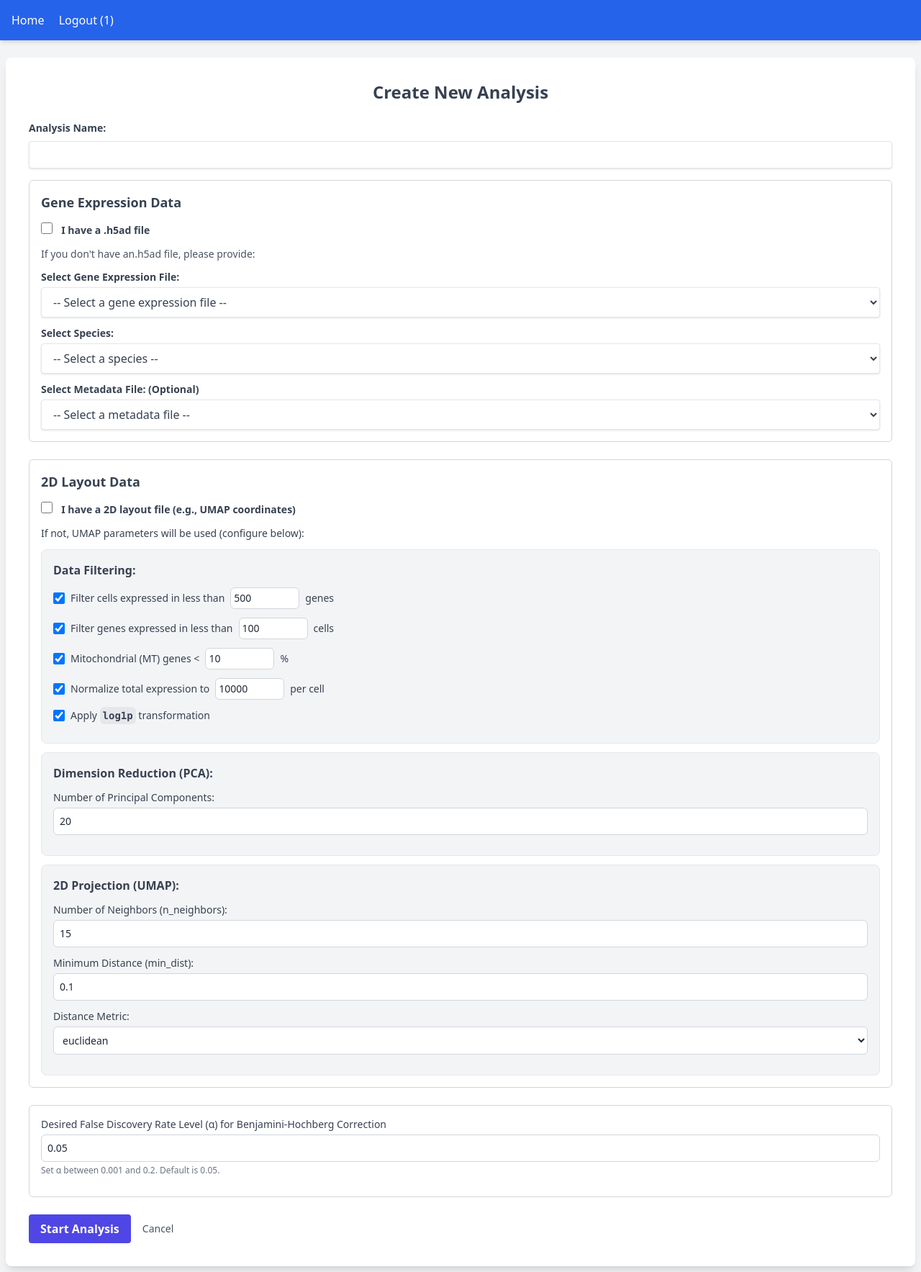
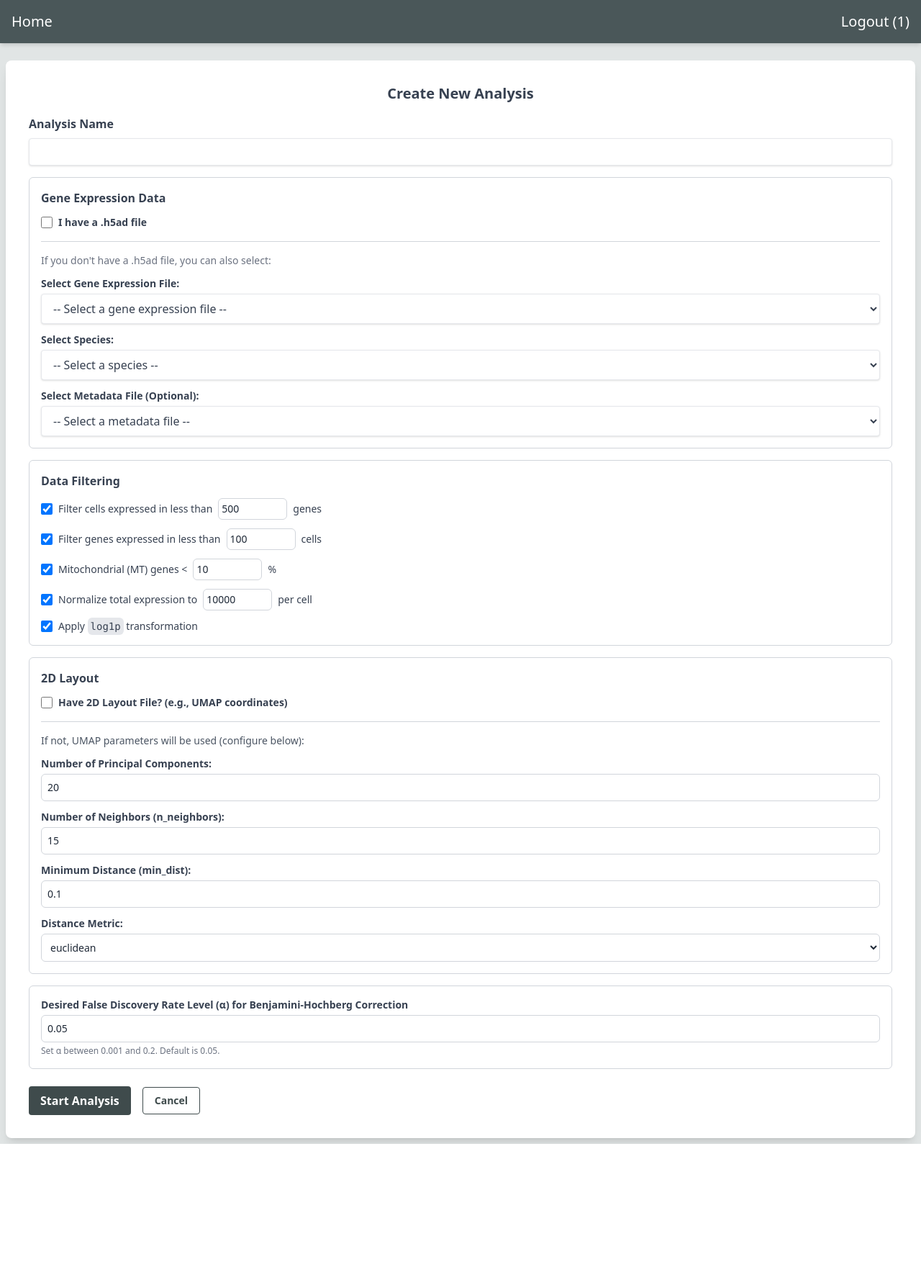
Before and after one commit to PathwayAndDataAnalysis/TF-PREDICTION-WEB, a Flask app: page /analysis/create in a window 1280 px wide. Shown: the whole page at 72% size. After the commit the page ends 1589 px from the top, so only its background shows below. Run offline with Flask 3, Linux system fonts and the light colour scheme; the visitor is signed in with stand-in values (Sample User, id 1); style sheets or scripts are compiled from the project's sources; some libraries are stand-ins or nearby versions.

Commit message:
data filtering section seperated

```diff
--- a/templates/base.html
+++ b/templates/base.html
@@ -8,18 +8,21 @@
 		<link href="{{ url_for('static', filename='css/dist/output.css') }}" rel="stylesheet" />
 	</head>
 
-	<body class="bg-gray-100 text-gray-800 h-screen flex flex-col">
-		<nav class="bg-blue-600 p-4 text-white shadow-md">
+	<body class="bg-blue-100 text-gray-800 h-screen flex flex-col">
+		<nav class="bg-blue-500 p-4 text-white text-xl shadow-md">
 			<div class="container mx-auto flex justify-between items-center">
 				<div>
 					{% if current_user.is_authenticated %}
 					<a href="{{ url_for('main_routes.index') }}" class="mr-4 hover:text-blue-200">Home</a>
-					<a href="{{ url_for('auth.logout') }}" class="hover:text-blue-200"
-						>Logout ({{ current_user.id }})</a
-					>
 					{% else %}
-					<a href="{{ url_for('auth.login') }}" class="mr-4 hover:text-blue-200">Login</a>
-					<a href="{{ url_for('auth.signup') }}" class="hover:text-blue-200">Sign Up</a>
+{#					<a href="{{ url_for('auth.login') }}" class="mr-4 hover:text-blue-200">Login</a>#}
+{#					<a href="{{ url_for('auth.signup') }}" class="hover:text-blue-200">Sign Up</a>#}
+                    <a>Transcription Factor Prediction </a>
+					{% endif %}
+				</div>
+				<div>
+					{% if current_user.is_authenticated %}
+					<a href="{{ url_for('auth.logout') }}" class="hover:text-blue-200">Logout ({{ current_user.id }})</a>
 					{% endif %}
 				</div>
 			</div>
--- a/templates/create_analysis.html
+++ b/templates/create_analysis.html
@@ -1,30 +1,32 @@
 {% extends "base.html" %} {% block title %}Create New Analysis{% endblock %} {% block content %}
 <div class="mx-auto mt-2 bg-white p-8 rounded-lg shadow-lg">
-    <h1 class="text-2xl font-bold text-center text-gray-700 mb-6">Create New Analysis</h1>
+    <h1 class="text-xl font-bold text-center text-gray-700 mb-4">Create New Analysis</h1>
     <form method="POST" action="{{ url_for('main_routes.create_analysis') }}">
         <input type="hidden" name="csrf_token" value="{{ csrf_token() if csrf_token else '' }}" />
 
+        <!-- Analysis Name Section -->
         <div class="mb-4">
-            <label for="analysis_name" class="block text-gray-700 text-sm font-bold mb-2">Analysis Name:</label>
+            <label for="analysis_name" class="block text-gray-700 text-md font-bold mb-2">Analysis Name</label>
             <input type="text" id="analysis_name" name="analysis_name" required
                 class="shadow appearance-none border rounded w-full py-2 px-3 text-gray-700 leading-tight focus:outline-none focus:shadow-outline" />
         </div>
 
         <!-- Gene Expression Section -->
-        <div class="mb-6 p-4 border border-gray-300 rounded-md">
-            <h2 class="text-lg font-semibold text-gray-700 mb-3">Gene Expression Data</h2>
-            <div class="mb-3">
+        <div class="mb-4 p-4 border border-gray-300 rounded-md">
+            <p class="font-bold text-gray-700 mb-3 text-md">Gene Expression Data</p>
+            <div class="mb-3 flex items-center">
                 <input type="checkbox" id="have_h5ad" name="have_h5ad"
                     class="h-4 w-4 text-blue-600 border-gray-300 rounded focus:ring-blue-500 mr-2"
                     onchange="toggleH5adSection()" />
-                <label for="have_h5ad" class="text-gray-700 text-sm font-bold">I have a .h5ad file</label>
+                <label for="have_h5ad" class="text-gray-700 text-sm font-semibold">I have a .h5ad file</label>
             </div>
 
-            <div id="h5ad_selection_section" class="space-y-2 mb-3" style="display: none">
-                <label class="block text-gray-700 text-sm font-bold mb-1">Select .h5ad File:</label>
+            <div id="h5ad_selection_section" class="space-y-2" style="display: none">
+                <label class="block text-gray-700 text-sm font-semibold mb-1">Select .h5ad File:</label>
                 {% if user_files %}
                 <div class="space-y-1 max-h-40 overflow-y-auto border border-gray-200 rounded-md p-2 bg-gray-50">
-                    {% for file_info in user_files %} {% if file_info.filename.endswith('.h5ad') %}
+                    {% for file_info in user_files %}
+                        {% if file_info.filename.endswith('.h5ad') %}
                         <div class="flex items-center">
                             <input type="radio" id="h5ad_file_{{ loop.index }}" name="selected_h5ad_file"
                                 value="{{ file_info.filename }}"
@@ -32,7 +34,8 @@
                             <label for="h5ad_file_{{ loop.index }}" class="text-sm text-gray-700">{{
                                 file_info.original_filename | default(file_info.filename, true) }}</label>
                         </div>
-                    {% endif %} {% endfor %}
+                        {% endif %}
+                    {% endfor %}
                 </div>
                 {% else %}
                 <p class="text-sm text-gray-600">
@@ -42,21 +45,24 @@
             </div>
 
             <div id="separate_files_section" class="space-y-3">
-                <p class="text-sm text-gray-600 mb-2">If you don't have an.h5ad file, please provide:</p>
+                <hr class="my-4 border-gray-300" />
+                <p class="text-sm text-gray-500 mb-2">If you don't have a .h5ad file, you can also select:</p>
                 <div>
-                    <label for="gene_exp_file" class="block text-gray-700 text-sm font-bold mb-1">Select Gene Expression File:</label>
+                    <label for="gene_exp_file" class="block text-gray-700 text-sm font-semibold mb-1">Select Gene Expression File:</label>
                     <select id="gene_exp_file" name="gene_exp_file"
                         class="shadow border rounded w-full py-2 px-3 text-gray-700 leading-tight focus:outline-none focus:shadow-outline bg-white">
                         <option value="">-- Select a gene expression file --</option>
                         {% for file_info in user_files %}
+                            {% if not file_info.filename.endswith('.h5ad') %}
                             <option value="{{ file_info.filename }}">
                                 {{ file_info.original_filename | default(file_info.filename, true) }}
                             </option>
+                            {% endif %}
                         {% endfor %}
                     </select>
                 </div>
                 <div>
-                    <label for="species" class="block text-gray-700 text-sm font-bold mb-1">Select Species:</label>
+                    <label for="species" class="block text-gray-700 text-sm font-semibold mb-1">Select Species:</label>
                     <select id="species" name="species"
                         class="shadow border rounded w-full py-2 px-3 text-gray-700 leading-tight focus:outline-none focus:shadow-outline bg-white">
                         <option value="">-- Select a species --</option>
@@ -65,53 +71,25 @@
                     </select>
                 </div>
                 <div>
-                    <label for="metadata_file" class="block text-gray-700 text-sm font-bold mb-1">Select Metadata
-                        File: (Optional)</label>
+                    <label for="metadata_file" class="block text-gray-700 text-sm font-semibold mb-1">Select Metadata File (Optional):</label>
                     <select id="metadata_file" name="metadata_file"
                         class="shadow border rounded w-full py-2 px-3 text-gray-700 leading-tight focus:outline-none focus:shadow-outline bg-white">
                         <option value="">-- Select a metadata file --</option>
                         {% for file_info in user_files %}
+                            {% if not file_info.filename.endswith('.h5ad') %}
                             <option value="{{ file_info.filename }}">
                                 {{ file_info.original_filename | default(file_info.filename, true) }}
                             </option>
+                            {% endif %}
                         {% endfor %}
                     </select>
                 </div>
             </div>
         </div>
 
-        <!-- 2D Layout Section -->
-        <div class="mb-6 p-4 border border-gray-300 rounded-md">
-            <h2 class="text-lg font-semibold text-gray-700 mb-3">2D Layout Data</h2>
-            <div class="mb-3">
-                <input type="checkbox" id="have_2d_layout" name="have_2d_layout"
-                    class="h-4 w-4 text-blue-600 border-gray-300 rounded focus:ring-blue-500 mr-2"
-                    onchange="toggleLayoutSection()" />
-                <label for="have_2d_layout" class="text-gray-700 text-sm font-bold">I have a 2D layout file (e.g.,
-                    UMAP
-                    coordinates)</label>
-            </div>
-
-            <div id="2d_layout_selection_section" class="space-y-2 mb-3" style="display: none">
-                <label class="block text-gray-700 text-sm font-bold mb-1">Select 2D Layout File:</label>
-                <select id="layout_file_2d" name="layout_file_2d"
-                    class="shadow border rounded w-full py-2 px-3 text-gray-700 leading-tight focus:outline-none focus:shadow-outline bg-white">
-                    <option value="">-- Select a layout file --</option>
-                    {% for file_info in user_files %}
-                    <option value="{{ file_info.filename }}">
-                        {{ file_info.original_filename | default(file_info.filename, true) }}
-                    </option>
-                    {% endfor %}
-                </select>
-            </div>
-
-            <div id="umap_parameters_section" class="space-y-3" style="display: block">
-                <p class="text-sm text-gray-700 mb-2">
-                    If not, UMAP parameters will be used (configure below):
-                </p>
-                <!-- UMAP parameters from user input -->
-                <div class="outline_div p-4 bg-gray-100 rounded-lg mb-4 border border-gray-200">
-                    <p class="font-semibold text-gray-700 mb-3 text-md">Data Filtering:</p>
+        <!-- Data Filtering Section -->
+        <div class="mb-4 p-4 border border-gray-300 rounded-md">
+            <p class="font-bold text-gray-700 mb-3 text-md">Data Filtering</p>
 
             <div class="mb-3 flex items-center">
                 <input type="checkbox" id="filter-cells" name="filter_cells" value="on" checked
@@ -152,59 +130,82 @@
                 <span class="text-sm text-gray-700 ml-2">per cell</span>
             </div>
 
-                    <div class="mb-3 flex items-center">
+            <div class="flex items-center">
                 <input type="checkbox" id="log-transform" name="log_transform" value="on" checked
                     class="mr-2 h-4 w-4 text-blue-600 border-gray-300 rounded focus:ring-blue-500" />
                 <label for="log-transform" class="text-sm text-gray-700">Apply <span
-                                class="font-mono font-semibold bg-gray-200 rounded-md p-1">log1p</span>
+                        class="font-mono font-medium bg-gray-200 rounded-md p-1">log1p</span>
                     transformation</label>
             </div>
         </div>
 
-                <div class="outline_div p-4 bg-gray-100 rounded-lg mb-4 border border-gray-200">
-                    <p class="font-semibold text-gray-700 mb-3 text-md">Dimension Reduction (PCA):</p>
-                    <div class="mb-3">
-                        <label for="pca_components" class="block text-sm text-gray-700 font-medium mb-1">Number of
+        <!-- 2D Layout Section -->
+        <div class="mb-4 p-4 border border-gray-300 rounded-md">
+            <p class="font-bold text-gray-700 mb-3 text-md">2D Layout</p>
+            <div class="mb-3 flex items-center">
+                <input type="checkbox" id="have_2d_layout" name="have_2d_layout"
+                    class="h-4 w-4 text-blue-600 border-gray-300 rounded focus:ring-blue-500 mr-2"
+                    onchange="toggleLayoutSection()" />
+                <label for="have_2d_layout" class="text-gray-700 text-sm font-semibold">Have 2D Layout File? (e.g.,
+                    UMAP coordinates)</label>
+            </div>
+
+            <div id="2d_layout_selection_section" class="space-y-2" style="display: none">
+                <label class="block text-gray-700 text-sm font-semibold mb-1">Select 2D Layout File:</label>
+                <select id="layout_file_2d" name="layout_file_2d"
+                    class="shadow border rounded w-full py-2 px-3 text-gray-700 leading-tight focus:outline-none focus:shadow-outline bg-white">
+                    <option value="">-- Select a layout file --</option>
+                    {% for file_info in user_files %}
+                    <option value="{{ file_info.filename }}">
+                        {{ file_info.original_filename | default(file_info.filename, true) }}
+                    </option>
+                    {% endfor %}
+                </select>
+            </div>
+
+            <div id="umap_parameters_section" class="space-y-3" style="display: block">
+                <hr class="my-4 border-gray-300" />
+                <p class="text-sm text-gray-600 mb-2">
+                    If not, UMAP parameters will be used (configure below):
+                </p>
+
+                <div class="">
+                    <label for="pca_components" class="block text-sm text-gray-700 font-semibold mb-1">Number of
                         Principal Components:</label>
                     <input type="number" name="pca_components" id="pca_components" value="20" min="2"
                         class="w-full p-2 border border-gray-300 rounded-md text-sm" />
                 </div>
-                </div>
 
-                <div class="outline_div p-4 bg-gray-100 rounded-lg mb-4 border border-gray-200">
-                    <p class="font-semibold text-gray-700 mb-3 text-md">2D Projection (UMAP):</p>
                 <div class="mb-3">
-                        <label for="n_neighbors" class="block text-sm text-gray-700 font-medium mb-1">Number of
+                    <label for="n_neighbors" class="block text-sm text-gray-700 font-semibold mb-1">Number of
                         Neighbors (n_neighbors):</label>
                     <input type="number" name="n_neighbors" id="n_neighbors" value="15" min="1"
                         class="w-full p-2 border border-gray-300 rounded-md text-sm" />
                 </div>
 
                 <div class="mb-3">
-                        <label for="min_dist" class="block text-sm text-gray-700 font-medium mb-1">Minimum Distance
+                    <label for="min_dist" class="block text-sm text-gray-700 font-semibold mb-1">Minimum Distance
                         (min_dist):</label>
                     <input type="number" step="0.01" name="min_dist" id="min_dist" value="0.1" min="0"
                         class="w-full p-2 border border-gray-300 rounded-md text-sm" />
                 </div>
 
-                    <div class="mb-3">
-                        <label for="metric" class="block text-sm text-gray-700 font-medium mb-1">Distance
+                <div class="">
+                    <label for="metric" class="block text-sm text-gray-700 font-semibold mb-1">Distance
                         Metric:</label>
                     <select name="metric" id="metric"
                         class="w-full p-2 border border-gray-300 rounded-md bg-white text-sm">
                         <option value="cosine">cosine</option>
                         <option value="euclidean" selected>euclidean</option>
-                            {# Add other common metrics if desired: minkowski, manhattan, chebyshev, etc. #}
                     </select>
-                    </div>
                 </div>
             </div>
         </div>
 
         <!-- Benjamini-Hochberg Alpha Section -->
         <div class="mb-6 p-4 border border-gray-300 rounded-md">
-            <div class="mb-3">
-                <label for="fdr_level" class="block text-sm text-gray-700 font-medium mb-1">
+            <div class="">
+                <label for="fdr_level" class="block text-sm text-gray-700 font-semibold mb-1">
                     Desired False Discovery Rate Level (α) for Benjamini-Hochberg Correction
                 </label>
                 <input
@@ -224,15 +225,16 @@
             </div>
         </div>
 
-
+        <!-- Submit Button -->
         <div class="flex items-center justify-start mt-6">
             <input type="submit" value="Start Analysis"
-                class="bg-indigo-600 hover:bg-indigo-700 text-white font-bold py-2 px-4 rounded focus:outline-none focus:shadow-outline cursor-pointer"
+                class="bg-blue-600 hover:bg-blue-700 text-white font-bold py-2 px-4 rounded focus:outline-none focus:shadow-outline cursor-pointer"
                 {% if not user_files %}disabled title="Upload files before creating an analysis" {% endif %} />
 
             <a href="{{ url_for('main_routes.index') }}"
-                class="ml-4 text-gray-600 hover:text-gray-800 text-sm">Cancel</a>
+            class="ml-4 text-blue-600 border border-blue-600 hover:bg-blue-600 hover:text-white font-bold py-2 px-4 rounded focus:outline-none focus:shadow-outline text-sm">Cancel</a>
         </div>
+
     </form>
 </div>
 
```
Also changed, not shown: tailwind.config.js (+16 -1 lines), templates/index.html (+15 -18 lines). Lines whose indentation alone changed are shown as unchanged.
